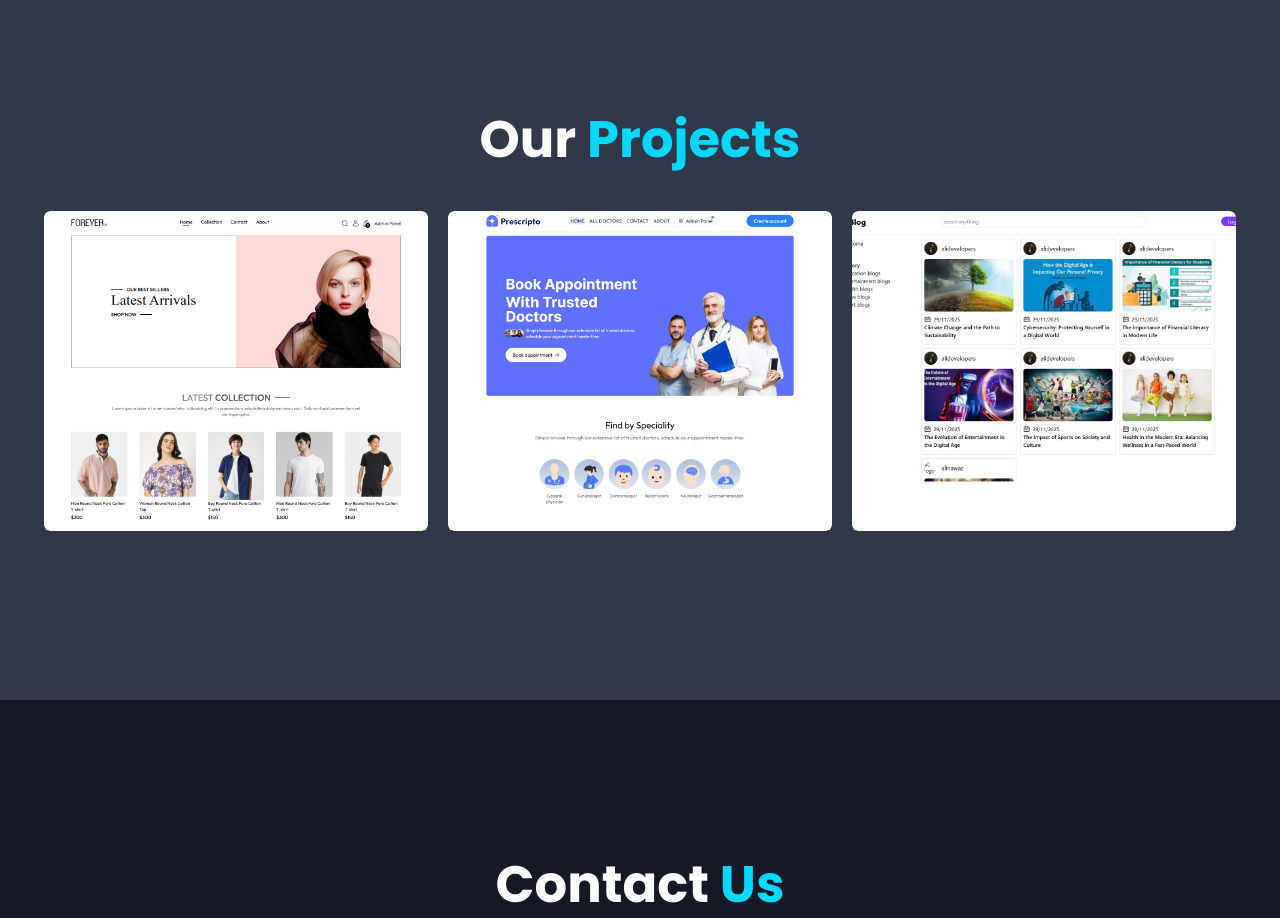
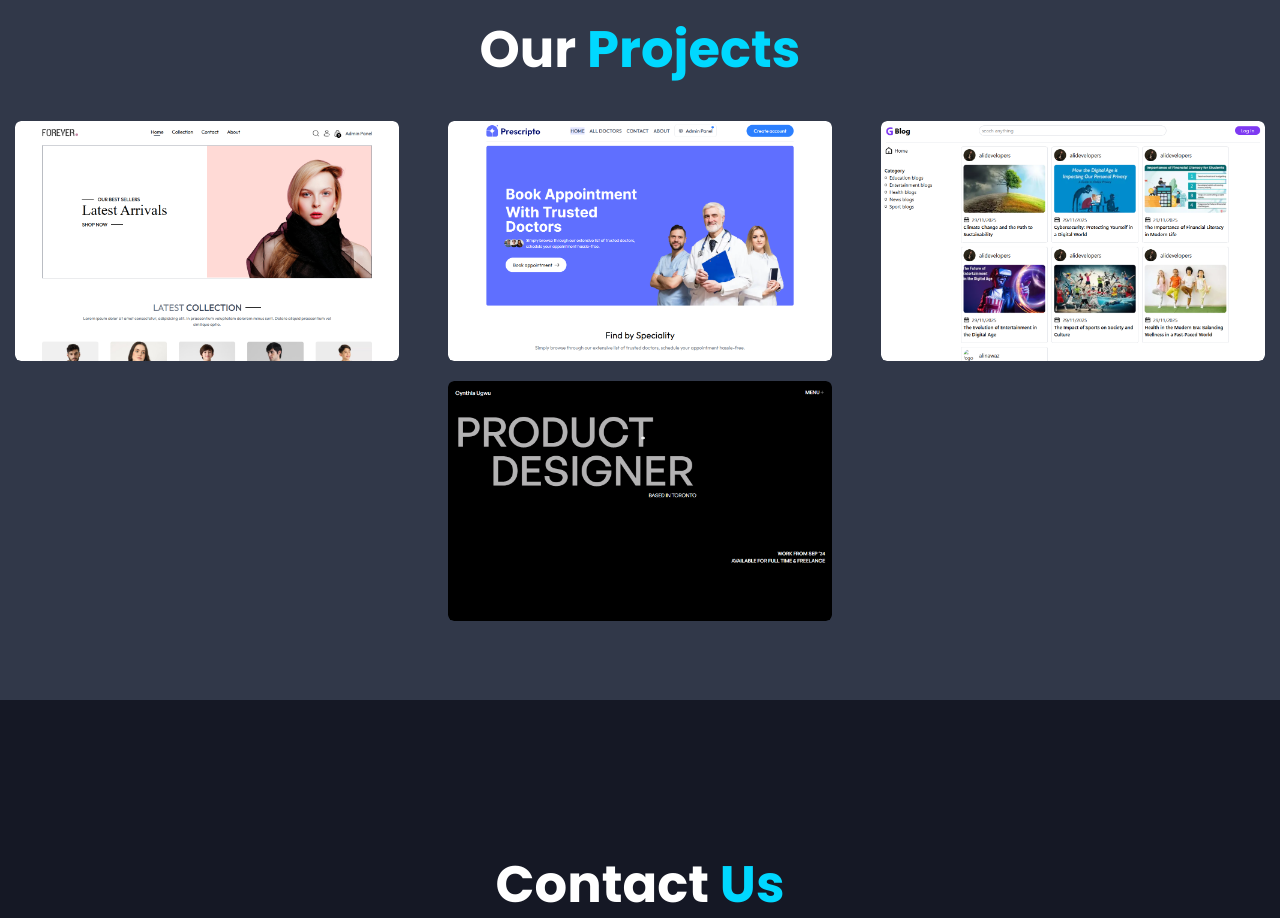
Before and after one commit to Alinawaz1977/porfolio-website, a React (Vite) app: page / in a window 1280 px wide. Shown: the part 2500-3418 px from the top of the page. Built offline with nearby package versions, Linux system fonts and the light colour scheme.

Commit message:
projects updated

```diff
--- a/src/assets/assets.js
+++ b/src/assets/assets.js
@@ -2,10 +2,12 @@ import myImage from "../assets/Adobe Express - file.png"
 import project1 from "../assets/project1.png"
 import project2 from "../assets/project2.png"
 import project3 from "../assets/project3.png"
+import project4 from "../assets/project4.png"
 const assets = {
     myImage,
     project1,
     project2,
-    project3
+    project3,
+    project4
 }
 export default assets
--- a/src/pages/Projects.jsx
+++ b/src/pages/Projects.jsx
@@ -7,8 +7,8 @@ const Projects = ({id}) => {
     return (
         <div id={id} className='overflow-hidden min-h-screen  w-screen flex flex-col justify-center  items-center bg-[#313849]' >
             <h1 className='text-3xl text-white md:text-[4vw] font-bold text-center py-10' >Our <span className='text-center text-[#00d8ff]' >Projects</span></h1>
-            <div className='flex  flex-col mx-5 md:mx-0 md:flex-row gap-5' >
-                <div onClick={() => navigate('https://foreverfrontend-phi.vercel.app/')} className="w-[90vw] group relative mx-auto h-[25vh] md:w-[30vw] md:h-[40vh] text-white rounded-md overflow-hidden">
+            <div className='flex flex-wrap flex-col mx-5 md:mx-0 md:flex-row gap-5' >
+                <div onClick={() => navigate('https://foreverfrontend-phi.vercel.app/')} className="w-[90vw] group relative mx-auto h-[25vh] md:w-[30vw] md:h-[30vh] text-white rounded-md overflow-hidden">
                     <img
                         className="w-full h-full object-cover object-top rounded-md transition-transform duration-200 group-hover:scale-105 cursor-pointer"
                         src={assets.project1}
@@ -36,7 +36,7 @@ const Projects = ({id}) => {
                     </div>
 
                 </div>
-                <div onClick={() => navigate('https://doctorfrontend-eight.vercel.app/')} className="w-[90vw] group relative mx-auto h-[25vh] md:w-[30vw] md:h-[40vh] text-white rounded-md overflow-hidden">
+                <div onClick={() => navigate('https://doctorfrontend-eight.vercel.app/')} className="w-[90vw] group relative mx-auto h-[25vh] md:w-[30vw] md:h-[30vh] text-white rounded-md overflow-hidden">
 
                     <img
                         className="w-full h-full object-cover object-top rounded-md transition-transform duration-200 group-hover:scale-105 cursor-pointer"
@@ -66,7 +66,7 @@ const Projects = ({id}) => {
                     </div>
 
                 </div>
-                <div onClick={() => navigate('https://blog-application-six-rust.vercel.app/')} className="w-[90vw]  group relative mx-auto h-[25vh] md:w-[30vw] md:h-[40vh] text-white rounded-md overflow-hidden">
+                <div onClick={() => navigate('https://blog-application-six-rust.vercel.app/')} className="w-[90vw]  group relative mx-auto h-[25vh] md:w-[30vw] md:h-[30vh] text-white rounded-md overflow-hidden">
 
                     <img
                         className="w-full h-full object-cover object-top rounded-md transition-transform duration-200 group-hover:scale-105 cursor-pointer"
@@ -94,7 +94,35 @@ const Projects = ({id}) => {
                             <a className='bg-red-600 pointer-events-auto px-5 py-1 rounded-md mt-5' target='_blank' href="https://blog-application-six-rust.vercel.app/">open it </a>
                         </div>
                     </div>
+                </div>
+                <div onClick={() => navigate('https://agencywebsite-five.vercel.app/')} className="w-[90vw]  group relative mx-auto h-[25vh] md:w-[30vw] md:h-[30vh] text-white rounded-md overflow-hidden">
 
+                    <img
+                        className="w-full h-full object-cover object-top rounded-md transition-transform duration-200 group-hover:scale-105 cursor-pointer"
+                        src={assets.project4}
+                        alt=""
+                    />
+
+                    <div
+                        className="
+      absolute inset-0
+      flex flex-col justify-center
+      p-5
+      bg-linear-to-b from-[#006071] to-[#00d9ff51]
+      opacity-0
+      translate-y-full
+      transition-all duration-300
+      group-hover:opacity-100
+      group-hover:translate-y-0
+      pointer-events-none
+    "
+                    >
+                        <h1 className="text-center text-2xl">Blog Application</h1>
+                        <h1 className="text-center">A Blog application</h1>
+                         <div className='flex justify-center' >
+                            <a className='bg-red-600 pointer-events-auto px-5 py-1 rounded-md mt-5' target='_blank' href="https://blog-application-six-rust.vercel.app/">open it </a>
+                        </div>
+                    </div>
                 </div>
             </div>
         </div>
```
Also changed, not shown: src/assets/project4.png (added).
